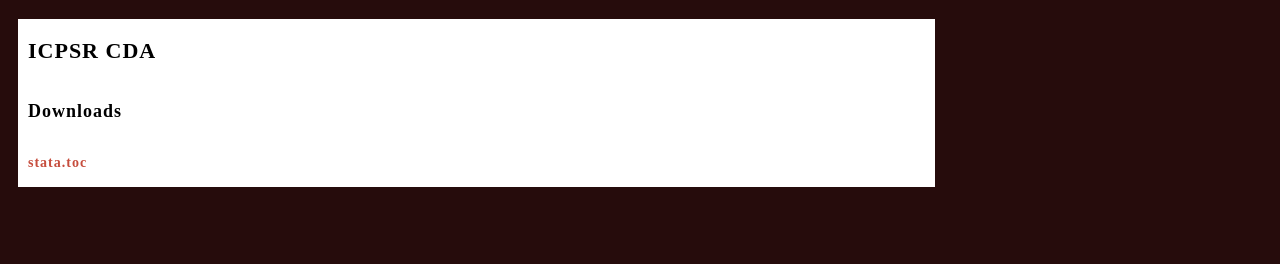
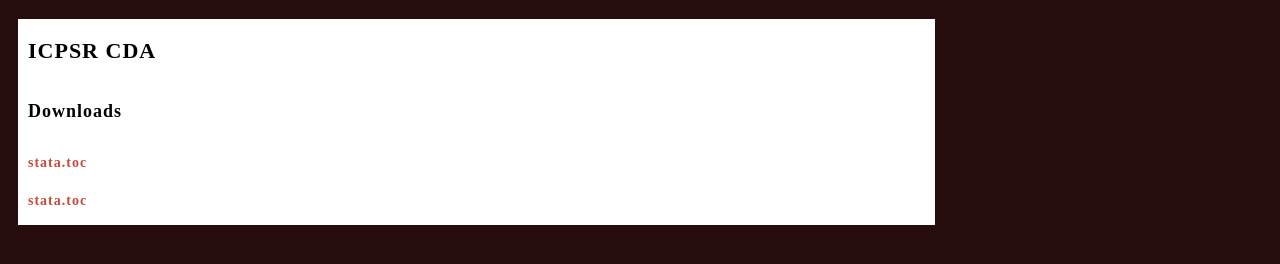
Before and after one commit to tamaravdd/tamaravdd.github.io, a plain HTML site: page icpsrcda.html in a window 1280 px wide. Shown: the part 106-370 px from the top of the page. Drawn offline with Linux system fonts and the light colour scheme; a web font is replaced by a local one.

Commit message:
Update icpsrcda.html

```diff
--- a/icpsrcda.html
+++ b/icpsrcda.html
@@ -16,7 +16,9 @@
     <div id="first">
       <h1> ICPSR CDA </h1>
       <h2>Downloads</h2>
-<p><strong><a title "stata.toc" href="icpsrcda\stata.toc" target="_blank" rel="noopener" >stata.toc </a> </strong></p>
+<p><strong><a title "usecda.pkg" href="icpsrcda\usecda.pkg" target="_blank" rel="noopener" >stata.toc </a> </strong></p>
+  <div id="clear"></div>
+ <p><strong><a title "hrs_subset.dta" href="icpsrcda\hrs_subset_clean_tvdd.dta" target="_blank" rel="noopener" >stata.toc </a> </strong></p>
   <div id="clear"></div>
 </div>
 </body>
```
